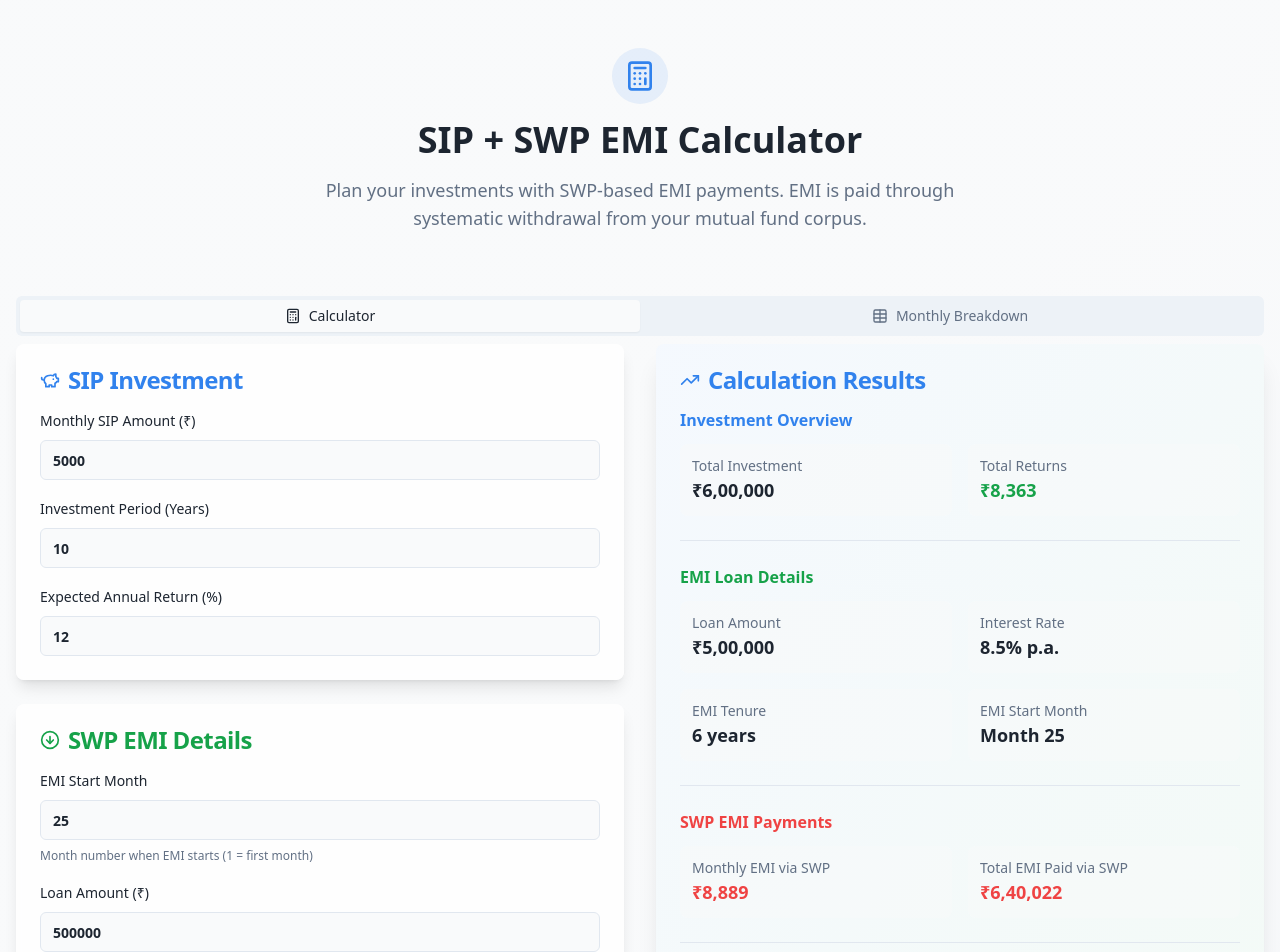
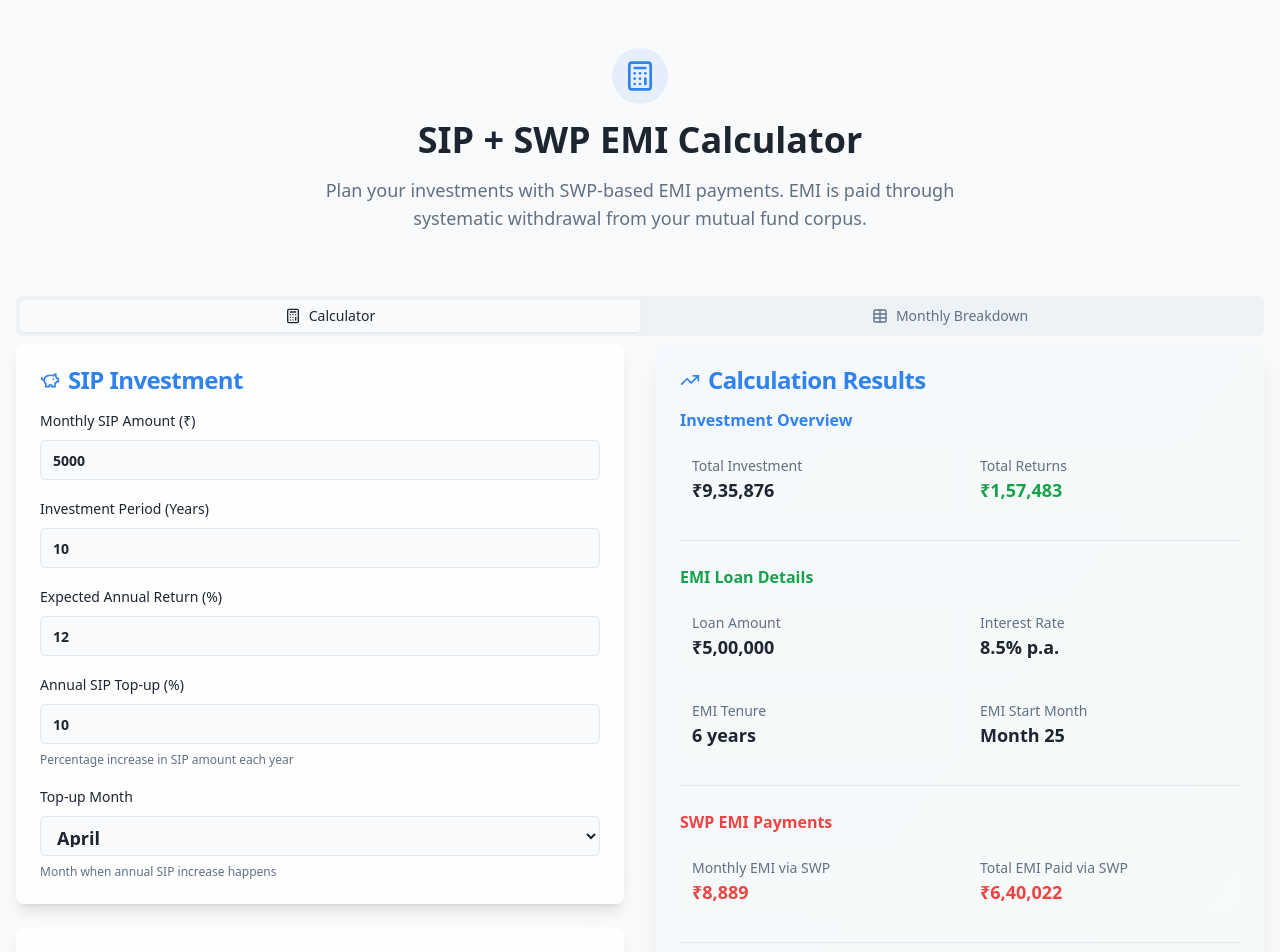
Before and after one commit to pradeepkasam-rgb/sip-emi-delay-wizard, a React (Vite) app: page / in a window 1280 px wide. Shown: the top 952 px of the page. Built offline with nearby package versions, Linux system fonts and the light colour scheme.

Commit message:
Add SIP top-up feature
Add user-definable SIP top-up option, with a default of 10% increase annually in April.

```diff
--- a/src/components/SipEmiCalculator.tsx
+++ b/src/components/SipEmiCalculator.tsx
@@ -29,6 +29,8 @@ const SipEmiCalculator = () => {
   const [sipAmount, setSipAmount] = useState<number>(5000);
   const [sipTenure, setSipTenure] = useState<number>(10);
   const [sipReturn, setSipReturn] = useState<number>(12);
+  const [topupPercentage, setTopupPercentage] = useState<number>(10);
+  const [topupMonth, setTopupMonth] = useState<number>(4); // April (1-based)
   const [loanAmount, setLoanAmount] = useState<number>(500000);
   const [emiRate, setEmiRate] = useState<number>(8.5);
   const [emiTenure, setEmiTenure] = useState<number>(6);
@@ -49,14 +51,25 @@ const SipEmiCalculator = () => {
 
     let currentCorpus = 0;
     let totalSWPWithdrawn = 0;
+    let totalSipInvestment = 0;
     const monthlyData: MonthlyData[] = [];
+    let currentSipAmount = sipAmount;
 
     for (let month = 1; month <= totalMonths; month++) {
       // Apply returns to existing corpus
       currentCorpus = currentCorpus * (1 + monthlyReturnRate);
 
+      const year = Math.ceil(month / 12);
+      const monthInYear = ((month - 1) % 12) + 1;
+
+      // Check for SIP top-up (increase SIP amount in the specified month each year, starting from year 2)
+      if (monthInYear === topupMonth && year > 1 && month === ((year - 1) * 12) + topupMonth) {
+        currentSipAmount = currentSipAmount * (1 + topupPercentage / 100);
+      }
+
       // Add monthly SIP
-      currentCorpus += sipAmount;
+      currentCorpus += currentSipAmount;
+      totalSipInvestment += currentSipAmount;
 
       const corpusBeforeSWP = currentCorpus;
       let swpWithdrawal = 0;
@@ -68,24 +81,20 @@ const SipEmiCalculator = () => {
         totalSWPWithdrawn += swpWithdrawal;
       }
 
-      const year = Math.ceil(month / 12);
-      const monthInYear = ((month - 1) % 12) + 1;
-
       monthlyData.push({
         month: monthInYear,
         year,
-        sipInvestment: sipAmount,
+        sipInvestment: currentSipAmount,
         corpusBeforeSWP,
         swpWithdrawal,
         netCorpus: currentCorpus
       });
     }
 
-    const sipInvestment = sipAmount * totalMonths;
-    const totalReturns = currentCorpus + totalSWPWithdrawn - sipInvestment;
+    const totalReturns = currentCorpus + totalSWPWithdrawn - totalSipInvestment;
 
     setResult({
-      sipInvestment,
+      sipInvestment: totalSipInvestment,
       totalSWPWithdrawn,
       finalCorpus: currentCorpus,
       totalReturns,
@@ -96,7 +105,7 @@ const SipEmiCalculator = () => {
 
   useEffect(() => {
     performCalculation();
-  }, [sipAmount, sipTenure, sipReturn, loanAmount, emiRate, emiTenure, emiStartMonth]);
+  }, [sipAmount, sipTenure, sipReturn, topupPercentage, topupMonth, loanAmount, emiRate, emiTenure, emiStartMonth]);
 
   const formatCurrency = (amount: number): string => {
     return new Intl.NumberFormat('en-IN', {
@@ -182,6 +191,41 @@ const SipEmiCalculator = () => {
                         onChange={(e) => setSipReturn(Number(e.target.value))}
                         className="text-lg font-semibold"
                       />
+                    </div>
+                    <div className="space-y-2">
+                      <Label htmlFor="topupPercentage">Annual SIP Top-up (%)</Label>
+                      <Input
+                        id="topupPercentage"
+                        type="number"
+                        step="0.1"
+                        value={topupPercentage}
+                        onChange={(e) => setTopupPercentage(Number(e.target.value))}
+                        className="text-lg font-semibold"
+                      />
+                      <p className="text-xs text-muted-foreground">Percentage increase in SIP amount each year</p>
+                    </div>
+                    <div className="space-y-2">
+                      <Label htmlFor="topupMonth">Top-up Month</Label>
+                      <select
+                        id="topupMonth"
+                        value={topupMonth}
+                        onChange={(e) => setTopupMonth(Number(e.target.value))}
+                        className="flex h-10 w-full rounded-md border border-input bg-background px-3 py-2 text-lg font-semibold ring-offset-background file:border-0 file:bg-transparent file:text-sm file:font-medium placeholder:text-muted-foreground focus-visible:outline-none focus-visible:ring-2 focus-visible:ring-ring focus-visible:ring-offset-2 disabled:cursor-not-allowed disabled:opacity-50"
+                      >
+                        <option value={1}>January</option>
+                        <option value={2}>February</option>
+                        <option value={3}>March</option>
+                        <option value={4}>April</option>
+                        <option value={5}>May</option>
+                        <option value={6}>June</option>
+                        <option value={7}>July</option>
+                        <option value={8}>August</option>
+                        <option value={9}>September</option>
+                        <option value={10}>October</option>
+                        <option value={11}>November</option>
+                        <option value={12}>December</option>
+                      </select>
+                      <p className="text-xs text-muted-foreground">Month when annual SIP increase happens</p>
                     </div>
                   </CardContent>
                 </Card>
```
